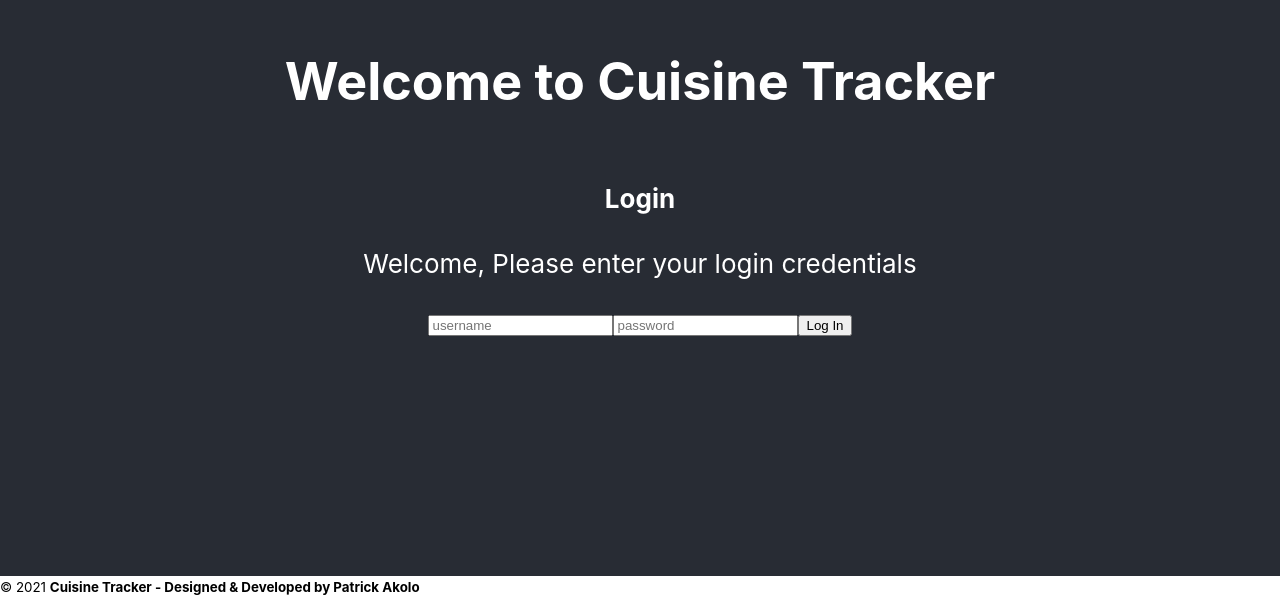
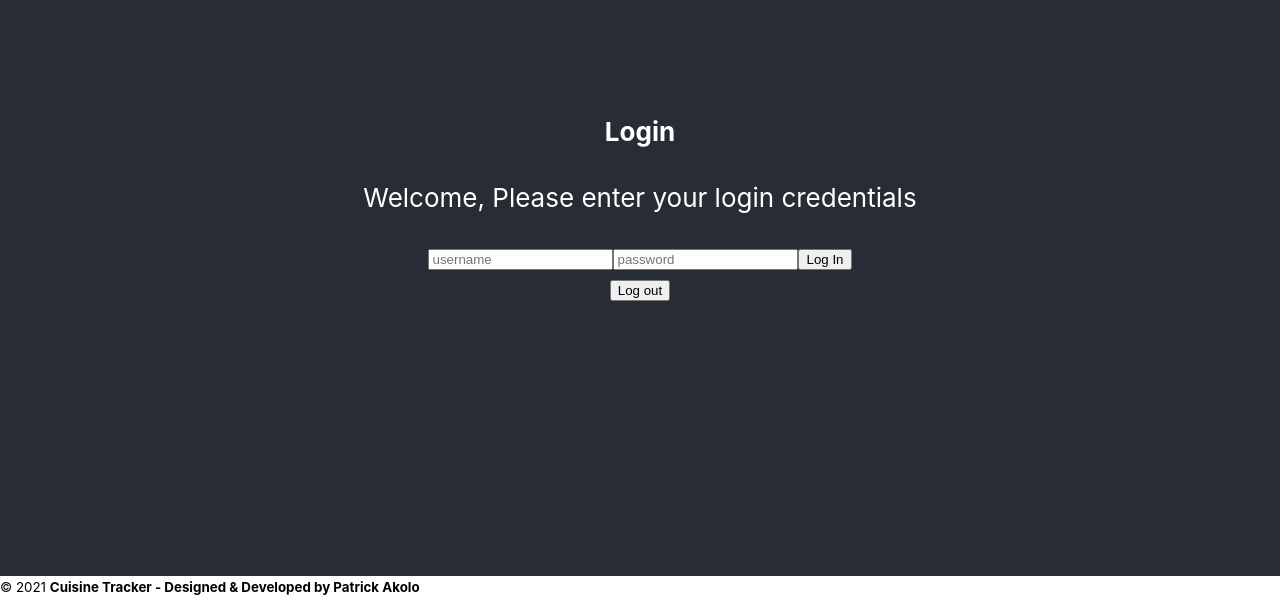
Before and after one commit to Pwako11/cuisine-tracker-client, a React (Create React App) app: page / in a window 1280 px wide. Shown: the part 224-820 px from the top of the page. Built offline with nearby package versions, Linux system fonts and the light colour scheme; no server answers.

Commit message:
Added logout functionality to App

```diff
--- a/src/App.js
+++ b/src/App.js
@@ -5,6 +5,7 @@ import React from 'react';
 import {connect} from "react-redux"
 import Login from "./components/Login.js"
 import {getCurrentUser} from "./actions/currentUser.js"
+import Logout from './components/Logout';
 
 class App extends React.Component {
 
@@ -16,11 +17,17 @@ class App extends React.Component {
 
   render() {
 
+    const {currentUser, loggedIn} = this.props
+
+    console.log ("Logged in", loggedIn)
+    console.log ("Current User", currentUser)
     return (
       <div className="App">
         <header className="App-header">
-          <h1>Welcome to Cuisine Tracker</h1>
+          <div className = "Welcome-LoggedIn"><h3>{ currentUser ? `Welcome ${currentUser.data.attributes.name}`: "" }</h3></div>
+
           <Login/>
+          <Logout />
         </header>
       </div>
     );
@@ -29,6 +36,7 @@ class App extends React.Component {
 }
 
 const mapStateToProps = state =>{
+
   return{
     currentUser: state.currentUser,
     loggedIn: !!state.currentUser
```
